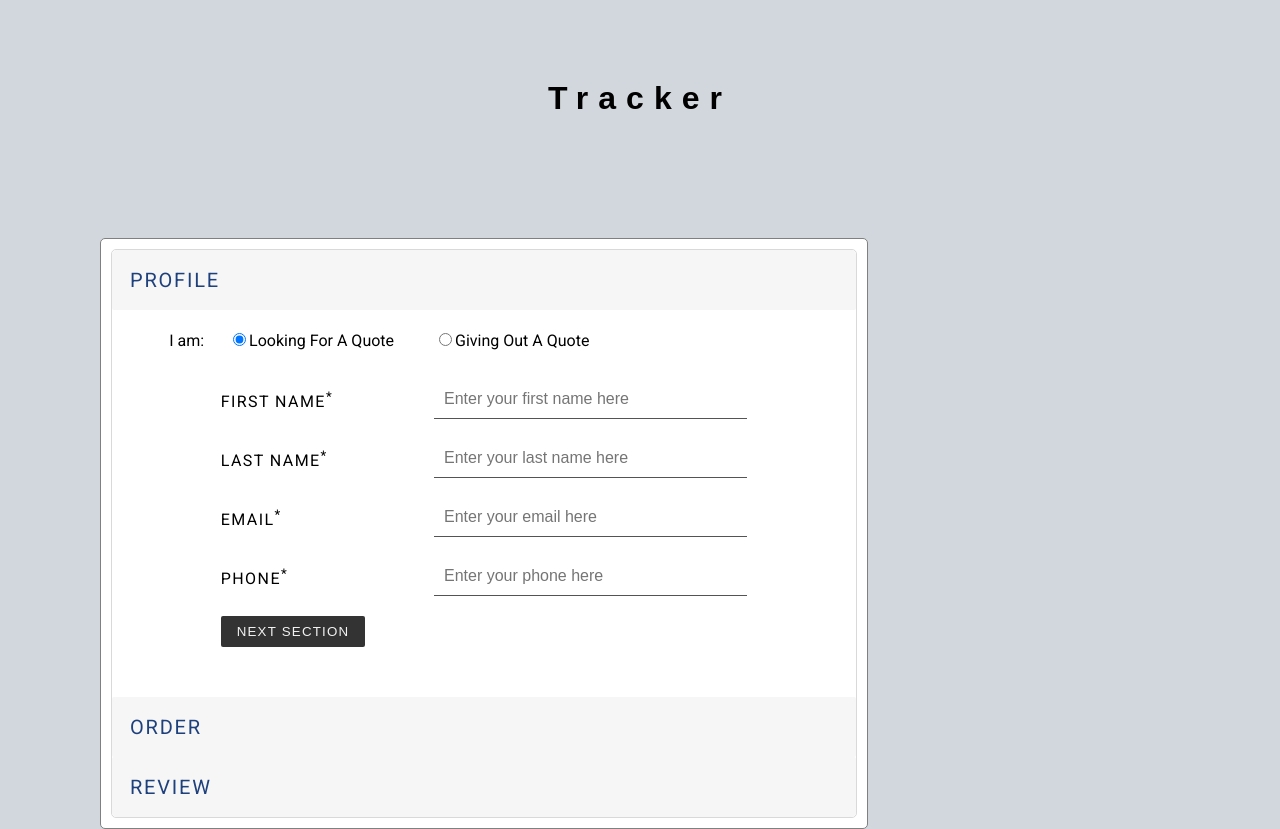
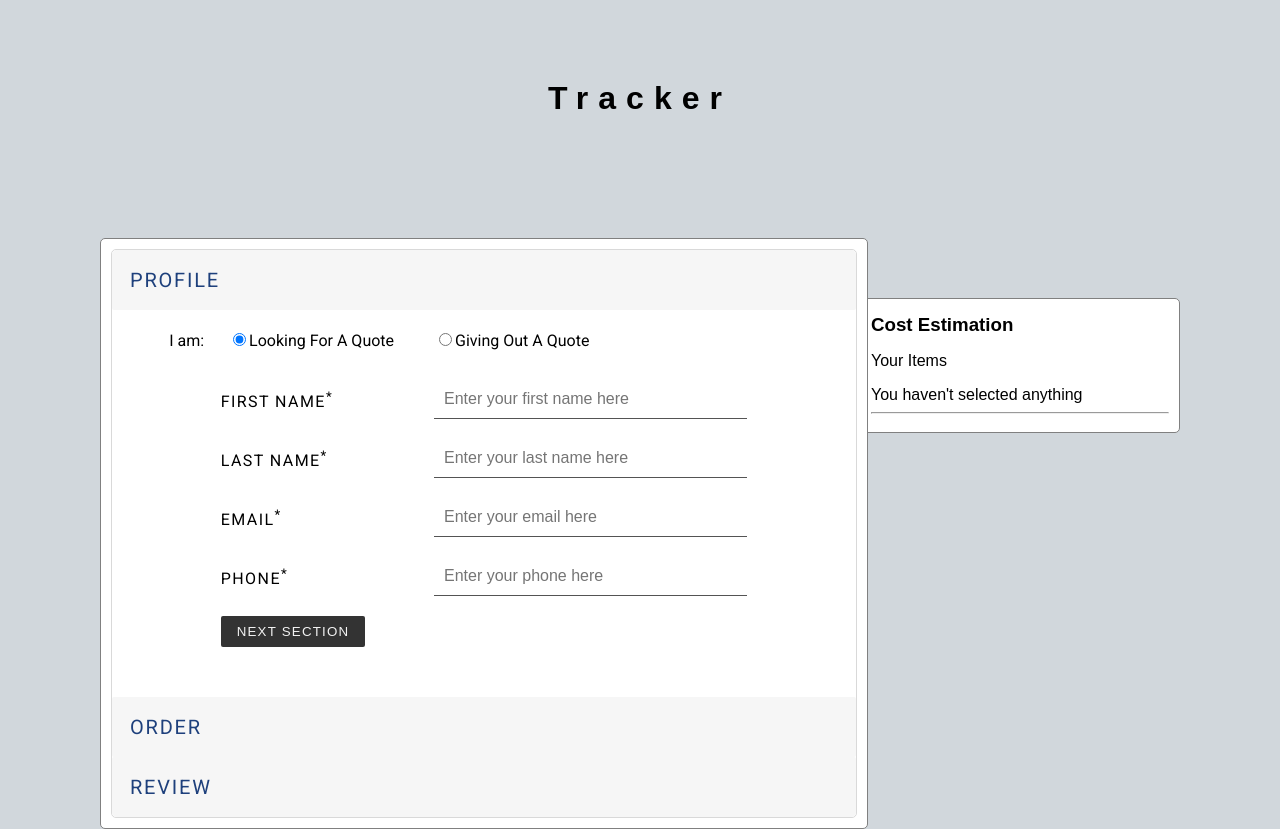
Before and after one commit to jennypoon/react_form, a React (Create React App) app: page / in a window 1280 px wide. Built offline with nearby package versions, Linux system fonts and the light colour scheme.

Commit message:
render draftquote component

```diff
--- a/src/components/Form.jsx
+++ b/src/components/Form.jsx
@@ -24,7 +24,7 @@ class Form extends Component {
       <div>
 
         <div>
-          {(this.state.draftQuote) ? <DraftQuote formState={this.state}/> : ""}
+          <DraftQuote formState={this.state}/>
         </div>
 
         <div className="form_container">
```
